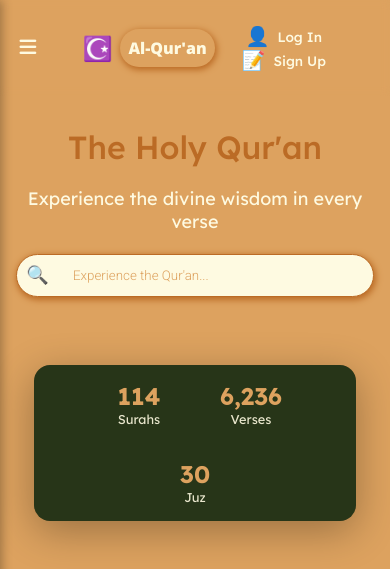
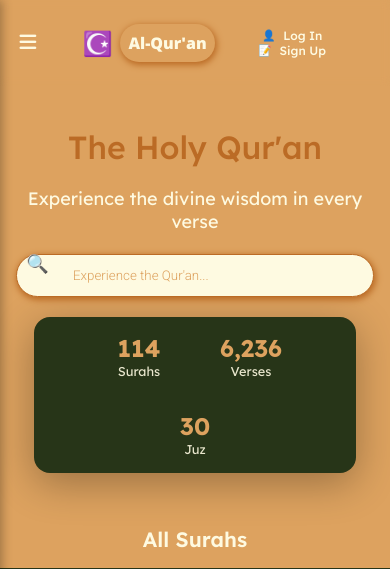
Before and after one commit to Mystibear125/Quran-App, a Django app: page / in a window 390 px wide. Shown: the top 569 px of the page. Run offline with Django 5.2, Linux system fonts and the light colour scheme; some libraries are stand-ins or nearby versions.

Commit message:
Mobile styling improv

```diff
--- a/core/static/aboutus/styles/pages-style.css
+++ b/core/static/aboutus/styles/pages-style.css
@@ -19,10 +19,10 @@
     position: fixed;
     z-index: 10;
     top: 0;
-    width: 100%;
+    width: 850%;
     display: flex;
     align-items: center;
-    gap: 2rem;
+    gap: 1.5rem;
     padding: 1.5rem 2rem;
     backdrop-filter: blur(3px);
     background-color: hsla(32, 65%, 62%, 0.8);
--- a/core/static/contactus/styles/pages-style.css
+++ b/core/static/contactus/styles/pages-style.css
@@ -19,10 +19,10 @@
     position: fixed;
     z-index: 10;
     top: 0;
-    width: 100%;
+    width: 85%;
     display: flex;
     align-items: center;
-    gap: 2rem;
+    gap: 1.5rem;
     padding: 1.5rem 2rem;
     backdrop-filter: blur(3px);
     background-color: hsla(32, 65%, 62%, 0.8);
--- a/core/static/feedback/styles/pages-style.css
+++ b/core/static/feedback/styles/pages-style.css
@@ -19,10 +19,10 @@
     position: fixed;
     z-index: 10;
     top: 0;
-    width: 100%;
+    width: 85%;
     display: flex;
     align-items: center;
-    gap: 2rem;
+    gap: 1.5rem;
     padding: 1.5rem 2rem;
     backdrop-filter: blur(3px);
     background-color: hsla(32, 65%, 62%, 0.8);
--- a/core/static/home/styles/style.css
+++ b/core/static/home/styles/style.css
@@ -109,14 +109,14 @@
 }
 
 .header-status .tab span {
-    font-size: 1.2rem;
+    font-size: 1rem;
     display: inline-flex;
     align-items: center;
     justify-content: center;
 }
 
 .header-status .tab p {
-    font-size: clamp(0.85rem, 1.5vw, 1rem);
+    font-size: clamp(0.75rem, 1.4vw, 0.9rem);
     font-weight: 500;
 }
 
@@ -475,7 +475,7 @@
 /* Responsive Design */
 @media (max-width: 480px) {
     .sidebar {
-        width: 40%;
+        width: 50%;
     }
 
     .surah-list {
@@ -493,12 +493,19 @@
     .header-status{
         flex-direction: column;
         gap: 0rem;
+        margin-left: 2.5rem;
     }
     .header-status .tab{
         padding: 0rem;
     }
+    .header-status .tab span{
+        font-size: 0.65rem;
+    }
     .header-status p{
-        font-size: 0.9rem;
+        font-size: 0.75rem;
+    }
+    .search-bar {
+        padding-bottom: 0;
     }
 }
 
```
